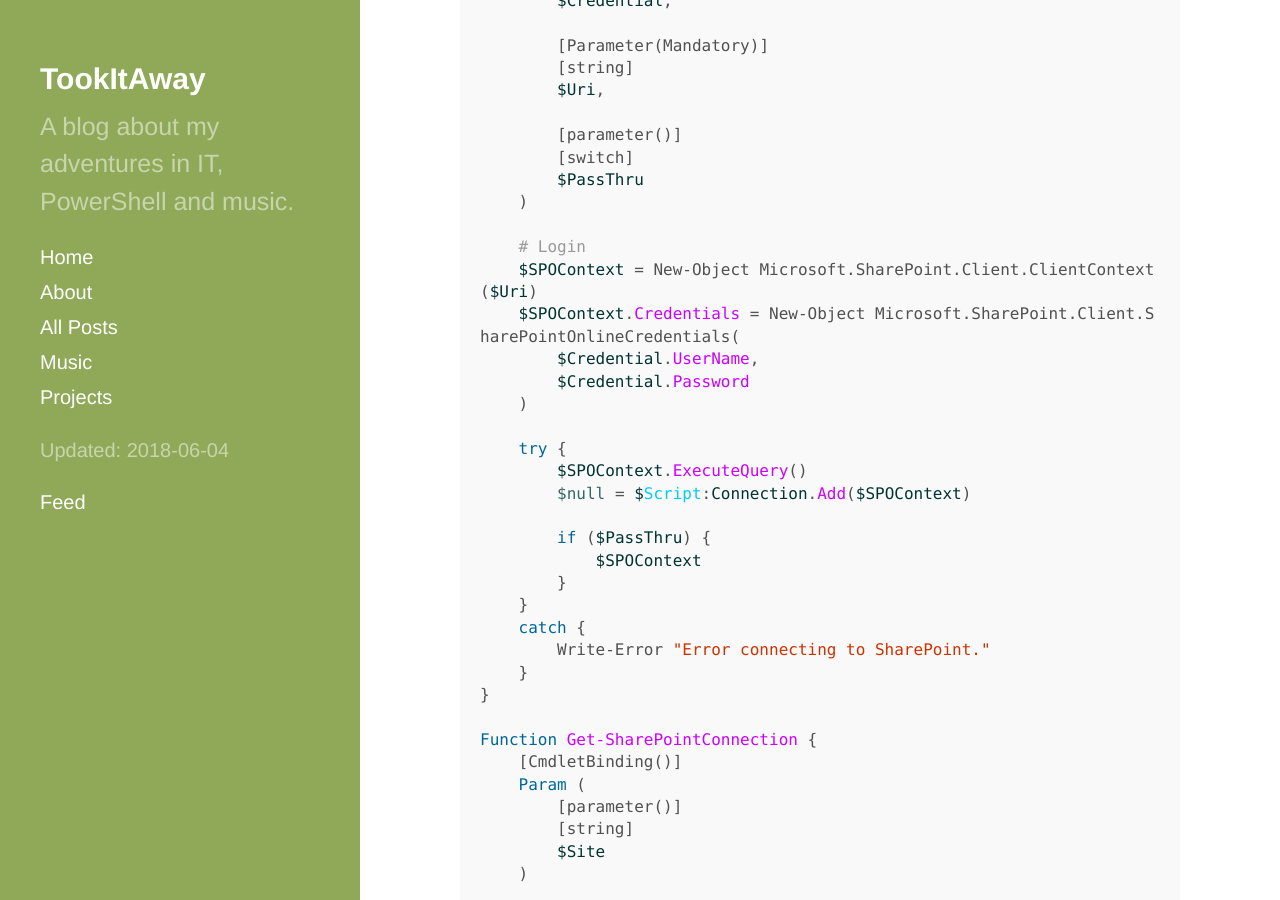
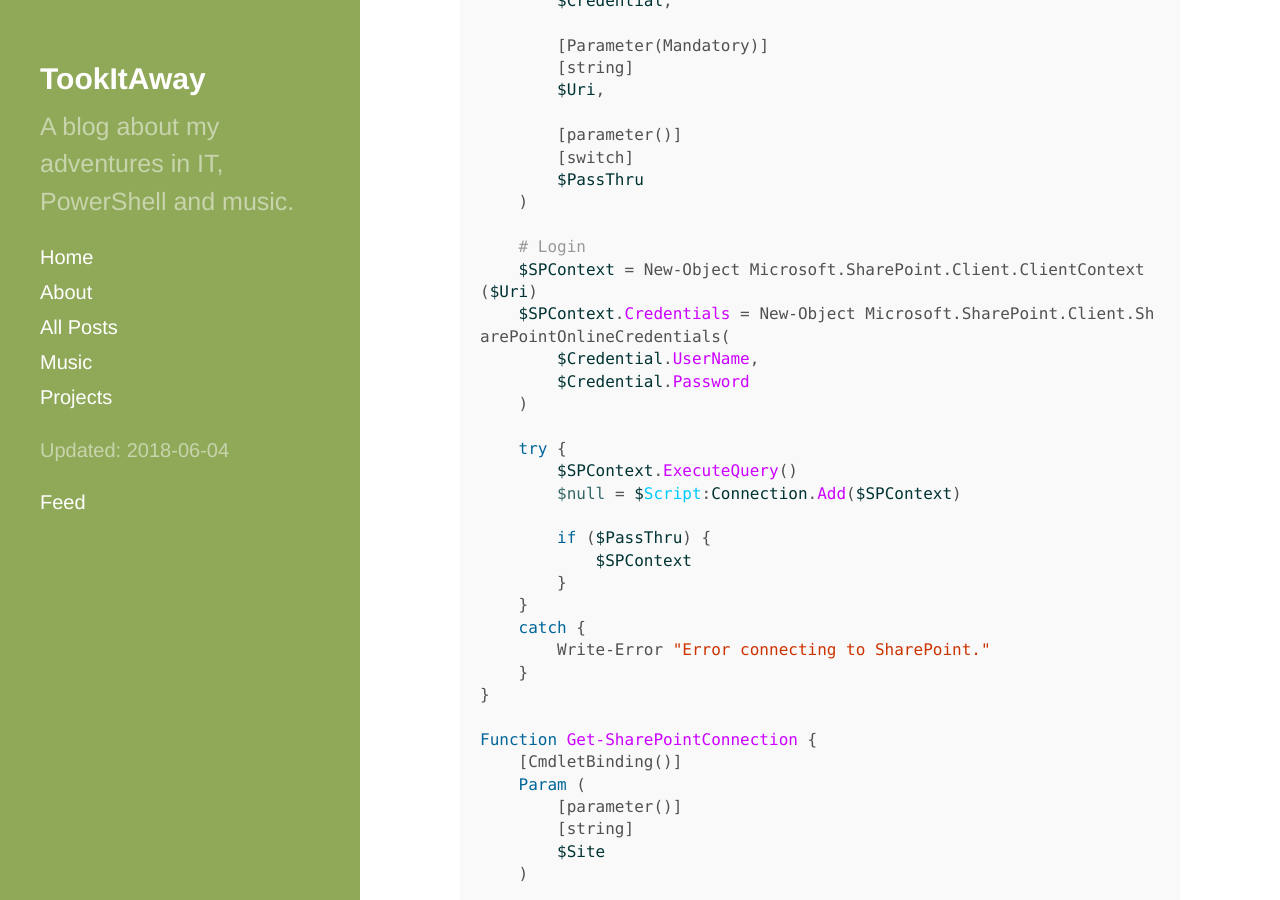
Before and after one commit to davegreen/davegreen.github.io, a Jekyll site: the page built from _posts/2018-06-05-powershell-modules-storing-state-for-connections.md, in a window 1280 px wide and 900 px high, scrolled down 794 px. Built offline with Jekyll 4.4.1, drawn with Linux system fonts in a browser that asks for light colours.

Commit message:
variable again

```diff
--- a/_posts/2018-06-05-powershell-modules-storing-state-for-connections.md
+++ b/_posts/2018-06-05-powershell-modules-storing-state-for-connections.md
@@ -33,18 +33,18 @@ Function Connect-SharePoint {
     )
 
     # Login
-    $SPOContext = New-Object Microsoft.SharePoint.Client.ClientContext($Uri)
-    $SPOContext.Credentials = New-Object Microsoft.SharePoint.Client.SharePointOnlineCredentials(
+    $SPContext = New-Object Microsoft.SharePoint.Client.ClientContext($Uri)
+    $SPContext.Credentials = New-Object Microsoft.SharePoint.Client.SharePointOnlineCredentials(
         $Credential.UserName,
         $Credential.Password
     )
 
     try {
-        $SPOContext.ExecuteQuery()
-        $null = $Script:Connection.Add($SPOContext)
+        $SPContext.ExecuteQuery()
+        $null = $Script:Connection.Add($SPContext)
 
         if ($PassThru) {
-            $SPOContext
+            $SPContext
         }
     }
     catch {
```
